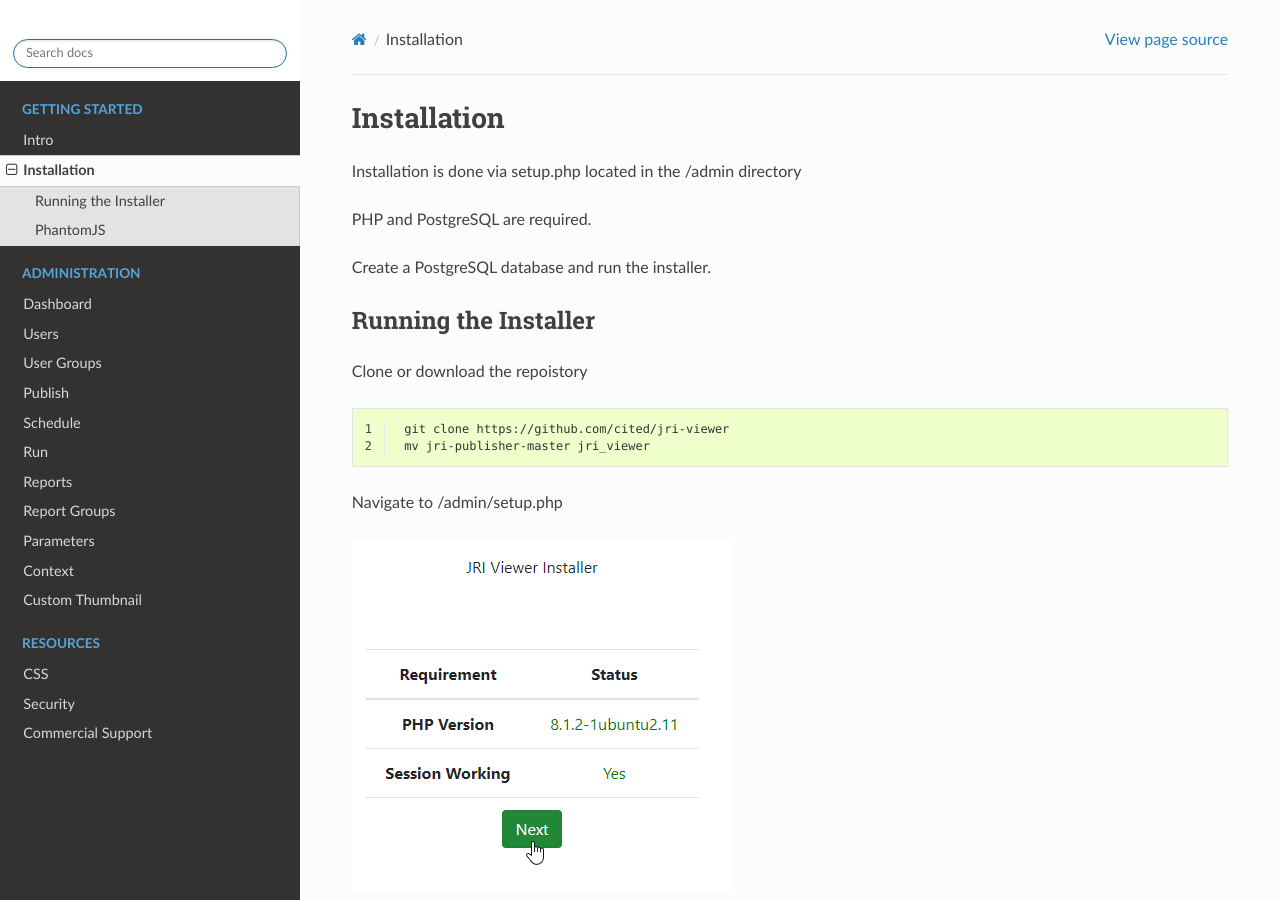
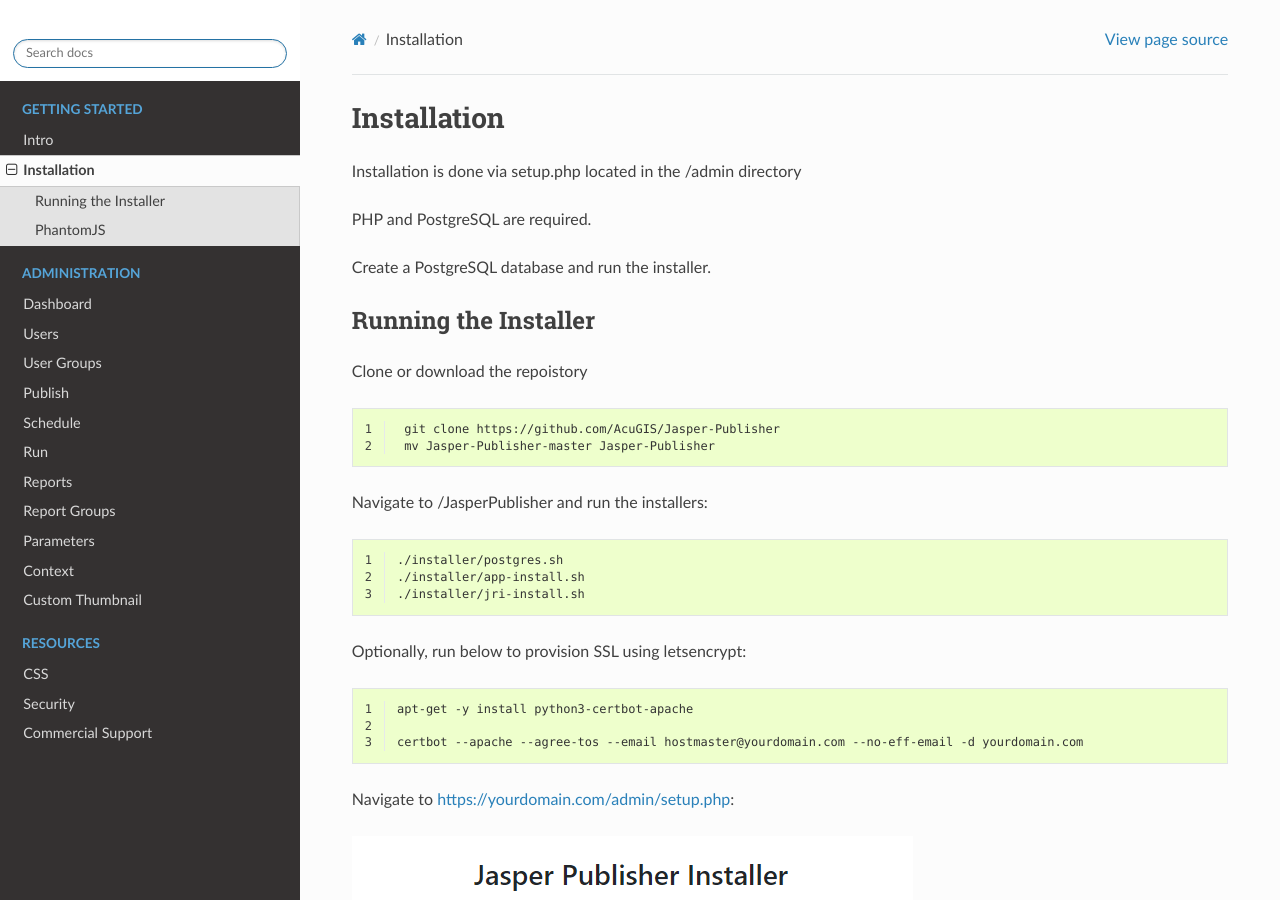
Before and after one commit to AcuGIS/jasper-report-publisher, a Sphinx documentation site: the page built from docs/installing.rst, in a window 1280 px wide and 900 px high. Built offline with Sphinx 7.4.7 and the Read the Docs theme 2.0.0, drawn with Linux system fonts in a browser that asks for light colours; pages that are not in the unit, such as notebooks, are missing from menus.

Commit message:
Update installing.rst

```diff
--- a/docs/installing.rst
+++ b/docs/installing.rst
@@ -16,23 +16,41 @@
 .. code-block:: console
    :linenos:
 
-    git clone https://github.com/cited/jri-viewer
-    mv jri-publisher-master jri_viewer
+    git clone https://github.com/AcuGIS/Jasper-Publisher
+    mv Jasper-Publisher-master Jasper-Publisher
 
-Navigate to /admin/setup.php
+Navigate to /JasperPublisher and run the installers:
+
+.. code-block:: console
+   :linenos:
+
+   ./installer/postgres.sh
+   ./installer/app-install.sh
+   ./installer/jri-install.sh
+
+Optionally, run below to provision SSL using letsencrypt:
+
+.. code-block:: console
+   :linenos:
+
+   apt-get -y install python3-certbot-apache
+
+   certbot --apache --agree-tos --email hostmaster@yourdomain.com --no-eff-email -d yourdomain.com
 
 
-.. image:: _static/Installer.png
+Navigate to https://yourdomain.com/admin/setup.php:
+
+.. image:: _static/install-1.png
 
 Enter the information for the PostgreSQL database you created:
 
-.. image:: _static/Installer2.png
+.. image:: _static/install-2.png
 
 The installer will create the required objects in PostgreSQL
 
 When the installer completes, you can log in using the default admin@admin.com/1234
 
-.. image:: _static/Installer3.png
+.. image:: _static/install-3.png
 
 PhantomJS
 ===================
```
